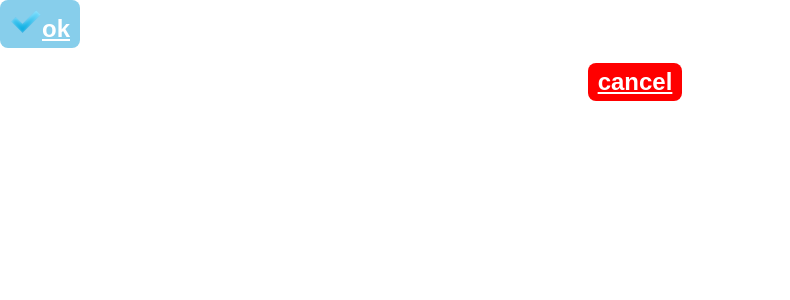
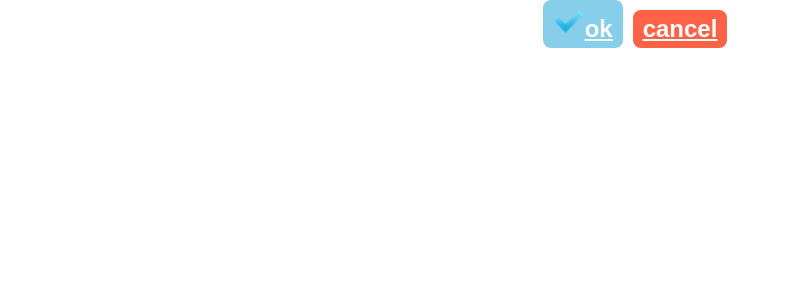
Before and after one commit to ezsophie75/app2, a React (Create React App) app: page / in a window 1280 px wide. Shown: the top 300 px of the page, without its empty margins (0-790 px from the left). Built offline with nearby package versions, Linux system fonts and the light colour scheme.

Commit message:
className button

```diff
--- a/src/App/App.jsx
+++ b/src/App/App.jsx
@@ -5,8 +5,8 @@ import Button from './Components/ui/Button/Button'
 function App() {
   return (
     <div className="App">
-      <Button style={{display:'block', fontsize:'48pt'}}onclick={()=> {console.log('fonction envoyée par le parent')}}><img src='/img/ok_icon.png' alt=''/>ok</Button>
-      <Button bgColor='red'>cancel</Button>
+      <Button className="primary" onclick={()=> {console.log('fonction envoyée par le parent')}}><img src='/img/ok_icon.png' alt=''/>ok</Button>
+      <Button className="error">cancel</Button>
     </div>
   );
 }
--- a/src/App/Components/ui/Button/Button.jsx
+++ b/src/App/Components/ui/Button/Button.jsx
@@ -5,7 +5,12 @@ import PropTypes from 'prop-types'
 const Button=(props)=> {
     console.log(props);
     return (
-        <button style={{...props.style,backgroundColor:props.bgColor}}  type={props.type} className={style.Button} onClick={(evt)=>{
+        <button
+        type={props.type}
+        className={`${style.Button} btn${
+                undefined!==props.className?' '+props.className:''
+        }`}
+        onClick={(evt)=>{
             if (undefined !== props.onclick && typeof props.onclick === 'function'){
             props.onclick();
             }
@@ -18,7 +23,8 @@ Button.propTypes={
     children: PropTypes.any.isRequired,
     type: PropTypes.oneOf(['button','reset','submit']).isRequired,
     onclick:PropTypes.func.isRequired,
-    style:PropTypes.object
+    className:PropTypes.string
+
 }
 Button.defaultProps={
     type:'button',
```
